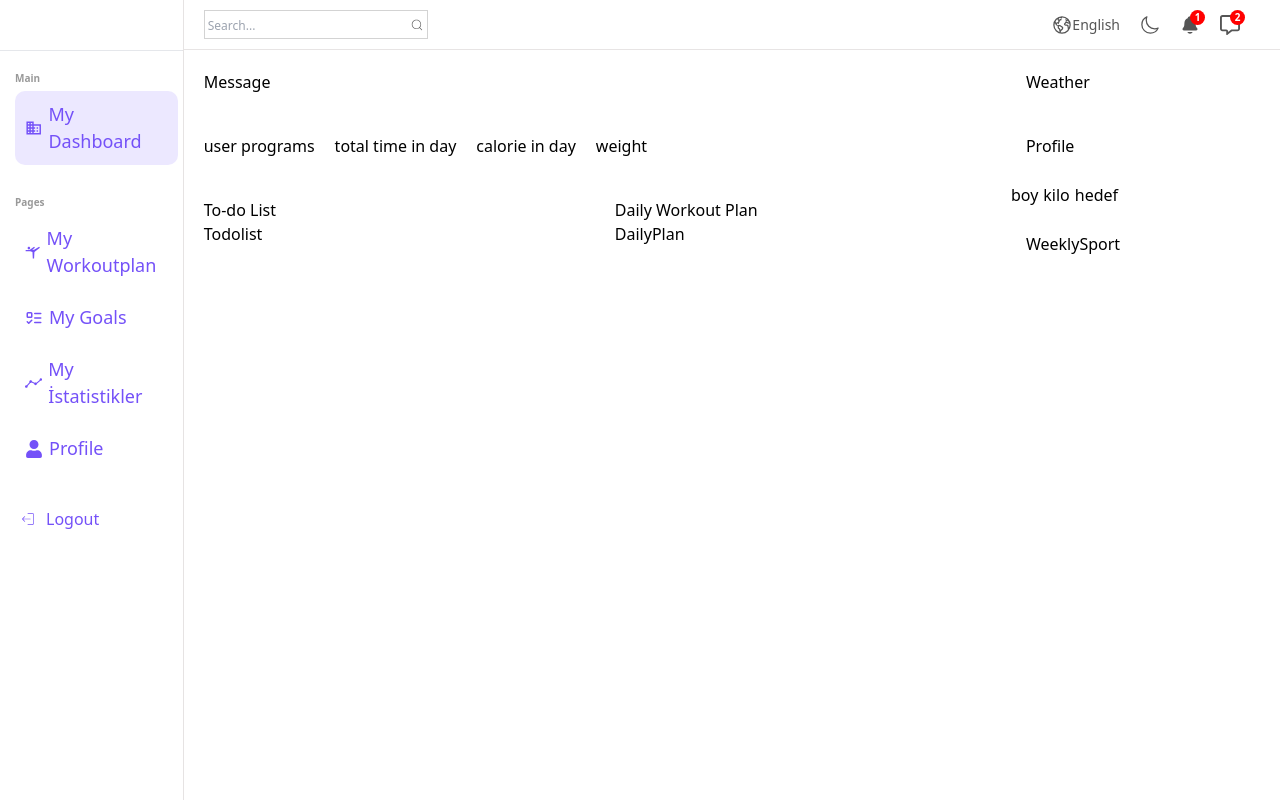
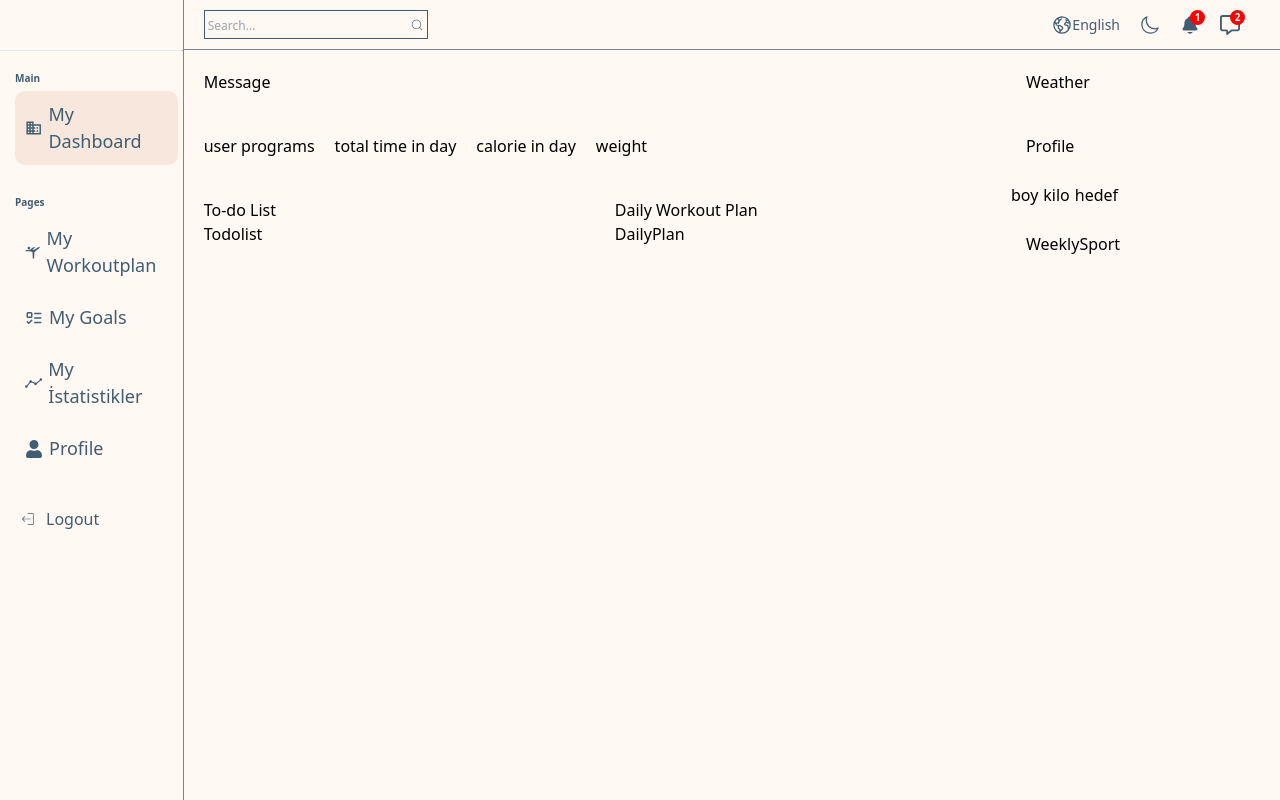
Before and after one commit to dilsad-erdogan/fitness-tracker, a React (Create React App) app in the folder client/: page /user in a window 1280 px wide. Built offline with nearby package versions, Linux system fonts and the light colour scheme; sample sign-in values are in the browser's storage.

Commit message:
light thema added

```diff
--- a/client/src/components/navbar/navbar.scss
+++ b/client/src/components/navbar/navbar.scss
@@ -1,10 +1,10 @@
 .navbar{
     height: 50px;
-    border-bottom: 0.5px solid rgb(231, 228, 228);
+    border-bottom: 0.5px solid var(--lightDark);
     display: flex;
     align-items: center;
     font-size: 14px;
-    color: #555;
+    color: var(--dark);
 
     .wrapper {
         width: 100%;
@@ -16,7 +16,8 @@
         .search {
             display: flex;
             align-items: center;
-            border: 0.5px solid lightgray;
+            border: 0.5px solid var(--dark);
+            color: var(--dark);
             padding: 3px;
 
             input {
@@ -49,7 +50,7 @@
                     height: 15px;
                     background-color: red;
                     border-radius: 50%;
-                    color: white;
+                    color: var(--veryLight);
                     display: flex;
                     align-items: center;
                     justify-content: center;
--- a/client/src/components/sidebar/sidebar.scss
+++ b/client/src/components/sidebar/sidebar.scss
@@ -1,8 +1,8 @@
 .sidebar{
     flex: 1;
-    border-right: 0.5px solid rgb(230, 227, 227);
+    border-right: 0.5px solid var(--lightDark);
     min-height: 100vh;
-    background-color: white;
+    background-color: var(--veryLight);
 
     .top{
         height: 50px;
@@ -13,13 +13,13 @@
         .logo{
             font-size: 20px;
             font-weight: bold;
-            color: #6439ff;
+            color: var(--dark);
         }
     }
 
     hr{
         height: 0;
-        border-right: 0.5px solid rgb(230, 227, 227);
+        border-right: 0.5px solid var(--dark);
     }
 
     .center{
@@ -31,7 +31,7 @@
             .title{
                 font-size: 10px;
                 font-weight: bold;
-                color: #999;
+                color: var(--dark);
                 margin-top: 15px;
                 margin-bottom: 5px;
             }
@@ -43,7 +43,7 @@
 
                 .icon{
                     font-size: 18px;
-                    color: #7451f8;
+                    color: var(--dark);
                     padding: 10px;
                     display: flex;
                     align-items: center;
@@ -53,17 +53,17 @@
                 }
 
                 .icon:hover{
-                    background-color: #ece8ff;
+                    background-color: var(--light);
                 }
 
                 .active{
-                    background-color: #ece8ff;
+                    background-color: var(--light);
                 }
 
                 span{
                     font-size: 13px;
                     font-weight: 600;
-                    color: #888;
+                    color: var(--dark);
                     margin-left: 10px;
                 }
             }
@@ -80,11 +80,11 @@
         border-radius: 10px;
         background: none;
         border: none;
-        color: #7451f8;
+        color: var(--dark);
         width: 100%;
     }
 
     .logout:hover{
-        background-color: #ece8ff;
+        background-color: var(--light);
     }
 }
--- a/client/src/pages/admin/style.scss
+++ b/client/src/pages/admin/style.scss
@@ -3,6 +3,7 @@
 
     .homeContainer{
         flex: 6;
+        background-color: var(--veryLight);
 
         .widgets{
             display: flex;
--- a/client/src/pages/user/style.scss
+++ b/client/src/pages/user/style.scss
@@ -3,6 +3,7 @@
 
     .homeContainer{
         flex: 6;
+        background-color: var(--veryLight);
 
         .container{
             display: flex;
```
